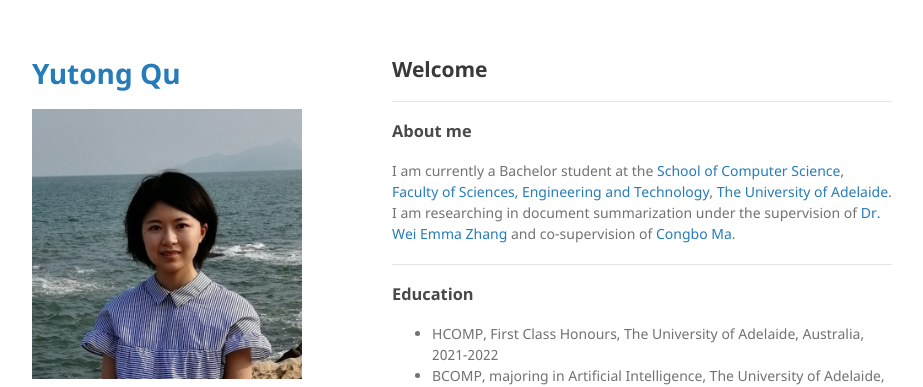
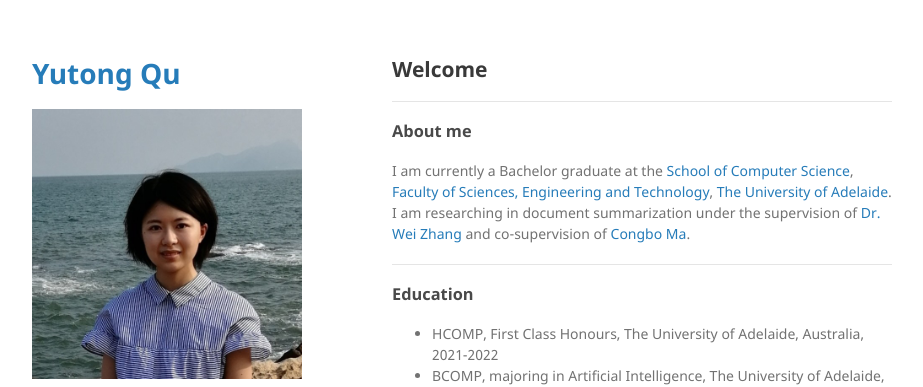
Before and after one commit to yutongqu/yutongqu.github.io, a Jekyll site: the page built from index.md, in a window 1280 px wide. Shown: the top 387 px of the page, without its empty margins (178-1101 px from the left). Built offline with Jekyll 4.4.1, drawn with Linux system fonts in a browser that asks for light colours; our own code applies the rules of GitHub Pages for plain Markdown files; the repository's description, which GitHub fills in, is left out.

Commit message:
Update index.md

```diff
--- a/index.md
+++ b/index.md
@@ -4,7 +4,7 @@
 
 ### About me
 
-I am currently a Bachelor student at the [School of Computer Science](https://set.adelaide.edu.au/computer-science/), [Faculty of Sciences, Engineering and Technology](https://set.adelaide.edu.au/), [The University of Adelaide](https://adelaide.edu.au/). I am researching in document summarization under the supervision of [Dr. Wei Emma Zhang](http://weiemmazhang.me/) and co-supervision of [Congbo Ma](https://dblp.org/pid/204/8300.html).
+I am currently a Bachelor graduate at the [School of Computer Science](https://set.adelaide.edu.au/computer-science/), [Faculty of Sciences, Engineering and Technology](https://set.adelaide.edu.au/), [The University of Adelaide](https://adelaide.edu.au/). I am researching in document summarization under the supervision of [Dr. Wei Zhang](http://weiemmazhang.me/) and co-supervision of [Congbo Ma](https://dblp.org/pid/204/8300.html).
 
 ---
 
```
